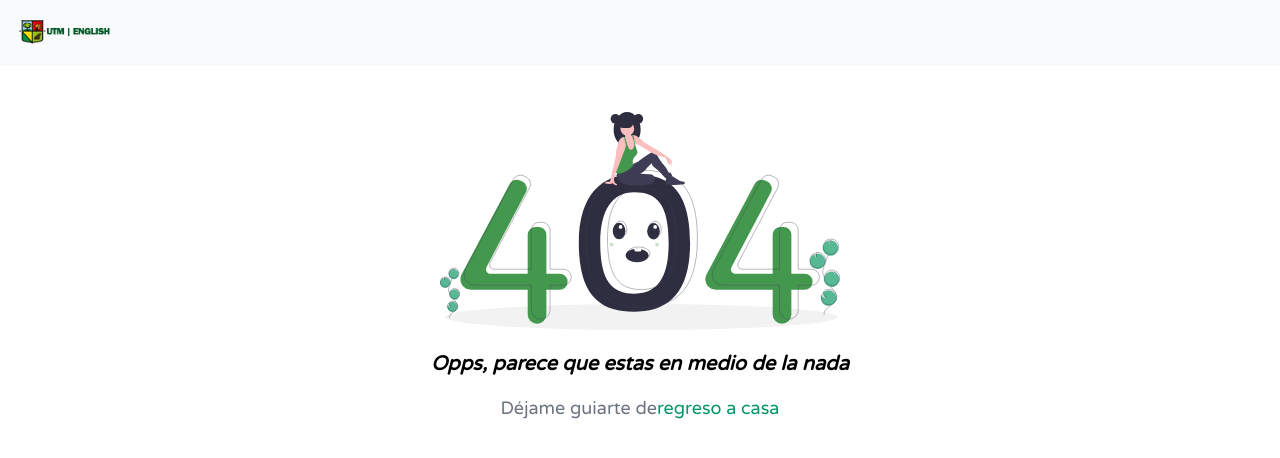
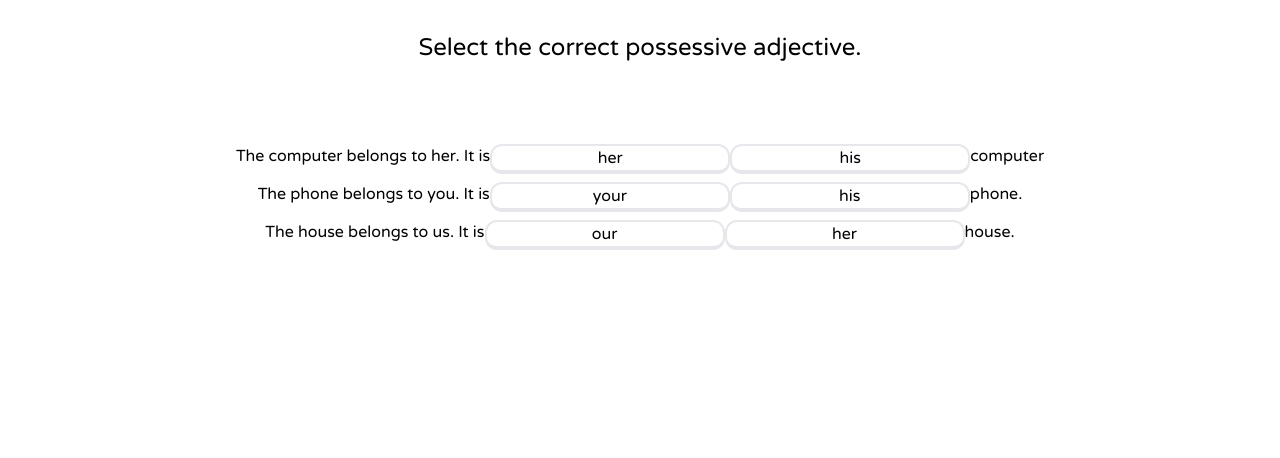
Before and after one commit to dvelez3815/eLearningUTMFCI, a React (Create React App) app: page /v in a window 1280 px wide. Shown: the top 458 px of the page. Built offline with nearby package versions, Linux system fonts and the light colour scheme.

Commit message:
VerdaderoFalso juego

```diff
--- a/src/App.js
+++ b/src/App.js
@@ -14,6 +14,7 @@ import AccountPendingPage from './components/pages/AccountPendingPage/AccountPen
 import Arrastrar from './components/pages/ejercicios/Arrastrar';
 import Evaluacion from './components/pages/Evaluacion/Evaluacion';
 import Pruebas from './components/pages/Pruebas/Pruebas';
+import VerdaderoFalso from './components/pages/ejercicios/VerdaderoFalso';
 
 
 
@@ -46,6 +47,10 @@ function App() {
 
       <Route path="/pruebas/libro/:idlibro">
         <Pruebas/>
+      </Route>
+
+      <Route path="/v">
+        <VerdaderoFalso />
       </Route>
 
 
--- a/src/components/pages/Evaluacion/Evaluacion.js
+++ b/src/components/pages/Evaluacion/Evaluacion.js
@@ -13,9 +13,6 @@ const Evaluacion = () => {
                 <li>Evaluar mis conocimientos <a className="bg-yellow-400" href="/pruebas/libro/3">libro 3</a></li>
                 <li>Evaluar mis conocimientos <a className="bg-yellow-400" href="/pruebas/libro/4">libro 4</a></li>
                 <li>Evaluar mis conocimientos <a className="bg-yellow-400" href="/pruebas/libro/5">libro 5</a></li>
-
-
-
             </ul>
         </div>
     )
--- a/src/components/pages/ejercicios/Ejercicio.js
+++ b/src/components/pages/ejercicios/Ejercicio.js
@@ -37,9 +37,8 @@ export const Ejercicio = (props) => {
 
     return (
         <div className={"ejercicio"}>
-            {cargado ? <div className={"cargando"}>Cargando...</div> :<ProgressBar totalEjercicios = {preguntasValidas} resueltos ={contadorRespondidas} contadorRespondidas={contadorRespondidas} />}
-            {cargado &&  <h2 className="container m-auto p-auto w-6/12">Cargando...</h2> }
-            {/* {juego.length === 0 ? <h2 className="container m-auto p-auto w-6/12">Cargando...</h2> :juego[juego.length-1]} */}
+            {}
+            {cargado || <ProgressBar totalEjercicios = {preguntasValidas} resueltos ={contadorRespondidas} contadorRespondidas={contadorRespondidas} />}
             {finJuego? <h2 className="container m-auto p-auto w-6/12">Fin del juego...</h2>:juego[juego.length-1]}
             {/* Eejercicio footer se encarga de verificar mediante el botoòn de comprobar la respuesta correcta.
             Para esto es necesario enviar el juego actual es decir juego[juego.length-1]	y el panel del juego actual, es decir lo que està en el medio de la pantalla, que es el juego actual.
@@ -83,7 +82,7 @@ const cargarEjercicios2 = (ejercicios, setJuego, panelJuego,setCargado,preguntas
             //aca leon lo que se debe de hacer es pasarle una propiedad que diga, tieneImagen
             //luego en la vista OpcionCorrecta cargas unos estilos o otros dependiendo de si tieneImagen o no.
         }else{
-
+            console.log(ejercicio);
         }
     }
     )
--- a/src/components/pages/ejercicios/OpcionCorrecta_n.js
+++ b/src/components/pages/ejercicios/OpcionCorrecta_n.js
@@ -52,6 +52,7 @@ export const OpcionCorrecta_n = (props) => {
     </div>
   );
 };
+
 const Texto = (props) => {
 
   return (
--- /dev/null
+++ b/src/components/pages/ejercicios/Seleccionar.js
@@ -0,0 +1,98 @@
+
+import React, { createRef, useRef } from "react";
+import { useHistory } from "react-router-dom";
+
+
+import "../../pages/ejercicios/CheckExercise.css"
+
+
+const Seleccionar = () => {
+
+  const opt1 = useRef(null);
+  const opt2 = useRef(null);
+
+  return (
+    <div>
+
+    </div>
+  )
+}
+
+export default Seleccionar
+
+
+
+export const OpcionCorrecta_1 = (props) => {
+
+  const opciones = useRef(null);
+
+  const imagesRef = useRef(
+    [...Array(props.ejercicio.options.length)].map(() => createRef())
+  );
+
+  const marcar = (imagenRef) => {
+    try {
+      //borrar todas las otras referencias
+      imagesRef.current.forEach((ref) => {
+        ref.current.classList.contains("activado") &&
+          ref.current.classList.remove("activado");
+        imagenRef.current.setAttribute("aria-checked", "false");
+      });
+
+      imagenRef.current.classList.toggle("activado");
+      imagenRef.current.setAttribute("aria-checked", "true");
+    } catch (error) {
+      console.log(error);
+    }
+  };
+
+  return (
+    <div className="flex flex-col flex-wrap">
+    <div className="container m-auto p-auto w-auto">
+      <div
+        className="flex flex-wrap items-center justify-center gap-2"
+        aria-label="choice"
+        role="radiogroup"
+      >
+       {/* opt 1 */}
+      <div
+        style={{ height: "70px" }}
+        className="flex flex-col w-2/5 sm:w-60 center-items justify-center flex-wrap cardCheck"
+        aria-checked="false"
+        role="radio"
+        tabIndex="-1"
+        ref={props.myref}
+      >
+        <button className="h-full"
+          onClick={() => {
+            props.marcar(props.myref);
+          }}
+        >
+          <h2 className="text-xs sm:text-base font-medium	">{props.data.item}</h2>
+        </button>
+      </div>
+
+      {/* opt2 */}
+      <div
+        style={{ height: "70px" }}
+        className="flex flex-col w-2/5 sm:w-60 center-items justify-center flex-wrap cardCheck"
+        aria-checked="false"
+        role="radio"
+        tabIndex="-1"
+        ref={props.myref}
+      >
+        <button className="h-full"
+          onClick={() => {
+            props.marcar(props.myref);
+          }}
+        >
+          <h2 className="text-xs sm:text-base font-medium	">{props.data.item}</h2>
+        </button>
+      </div>
+
+
+      </div>
+    </div>
+    </div>
+  );
+};
--- /dev/null
+++ b/src/components/pages/ejercicios/VerdaderoFalso.js
@@ -0,0 +1,185 @@
+import React, { createRef, useRef, useState } from "react";
+import shortid from "shortid";
+import { OpcionCorrecta_1 } from "./OpcionCorrecta_1";
+import Seleccionar from "./Seleccionar";
+
+const VerdaderoFalso = () => {
+
+    let data = {
+        "options": [],
+        "body": [
+            {
+                "Item": [
+                    "The book belongs to me. It is",
+                    "___________",
+                    "book."
+                ],
+                "answer": [
+                    [
+                        "my",
+                        true
+                    ],
+                    [
+                        "our",
+                        false
+                    ]
+                ]
+            },
+            {
+                "item": [
+                    "The bike belongs to him. It is",
+                    "___________",
+                    "bike."
+                ],
+                "respuesta": [
+                    [
+                        "him",
+                        false
+                    ],
+                    [
+                        "his",
+                        true
+                    ]
+                ]
+            },
+            {
+                "item": [
+                    "The computer belongs to her. It is",
+                    "___________",
+                    "computer"
+                ],
+                "answer": [
+                    [
+                        "her",
+                        true
+                    ],
+                    [
+                        "his",
+                        false
+                    ]
+                ]
+            },
+            {
+                "item": [
+                    "The phone belongs to you. It is",
+                    "___________",
+                    "phone."
+                ],
+                "answer": [
+                    [
+                        "your",
+                        true
+                    ],
+                    [
+                        "his",
+                        false
+                    ]
+                ]
+            },
+            {
+                "item": [
+                    "The house belongs to us. It is",
+                    "___________",
+                    "house."
+                ],
+                "answer": [
+                    [
+                        "our",
+                        true
+                    ],
+                    [
+                        "her",
+                        false
+                    ]
+                ]
+            }
+        ],
+        "_id": "6133b40062a77824887c0fe1",
+        "task_id": "6133ad8d62a77824887c0fc9",
+        "type": "true_false",
+        "question": "Select the correct possessive adjective.",
+        "__v": 0
+    }
+
+    return (
+        <div className="flex flex-col flex-wrap mt-8">
+          <h2 className="m-auto p-auto text-2xl">{(data.question)}</h2>
+        <div className="container m-auto p-auto w-auto">
+          <div
+            className="flex flex-col items-center justify-center  	gap-2 my-20">
+            {data.body.map((item, index) => {
+                if(item.item  && item.answer){
+                    let juego = [];
+                    item.item.map((texto, index) => {
+                        if(texto[0]==='_'){
+                            // aqui van las opciones del juego true/false
+                            if(item.answer)
+                            {item.answer.forEach((opcion)=>{
+                                juego.push(<TextoMarcar key={shortid.generate()} texto={opcion[0]}/>)
+                            })}
+
+                        }else{
+                            juego.push(texto)
+                        }
+
+                    })
+                    return <TextoGeneral key={shortid.generate()} juego={juego}/>
+                }else{
+
+                }
+            })
+            }
+          </div>
+        </div>
+        </div>
+      );
+}
+
+
+
+
+  const TextoGeneral= (props) => {
+    return (
+      <div className="flex">
+          {props.juego.map((juego,index)=>{
+              if(typeof juego === 'string'){
+                  return <p key={shortid.generate()} >{juego}</p>
+              }else if(typeof juego === 'object'){
+                    return juego
+              }
+          })}
+      </div>
+    );
+  };
+
+  const TextoMarcar = (props) => {
+
+    const quitarActivados = (event) => {
+        let div = event.target.parentNode.parentNode.children;
+
+        for (let index = 0; index < div.length; index++) {
+            const element = div[index];
+            if(element.classList.contains("cardCheck")){
+                element.children[0].classList.remove("activado");
+            }
+        }
+
+        event.target.classList.toggle("activado");
+
+    }
+
+    return (
+        <div
+          className="flex flex-col w-2/5 sm:w-60 center-items justify-center flex-wrap cardCheck"
+          aria-checked="false"
+          role="radio"
+          tabIndex="-1"
+
+        >
+         <button onClick={quitarActivados}>{props.texto}</button>
+        </div>
+      );
+  }
+
+
+export default VerdaderoFalso
```
